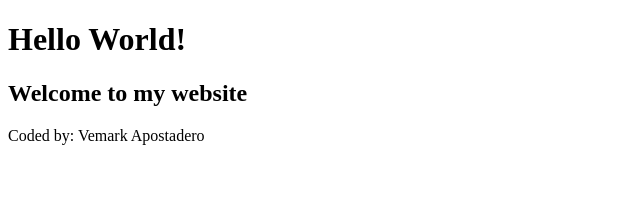
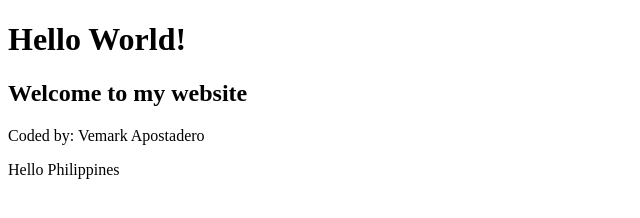
Before and after one commit to Vemark1101/sample_activity_1, a plain HTML site: page index.html in a window 1280 px wide. Shown: the whole page, without its empty margins (0-640 px from the left). Drawn offline with Linux system fonts and the light colour scheme.

Commit message:
Update index.html

```diff
--- a/index.html
+++ b/index.html
@@ -10,6 +10,7 @@
     <h1>Hello World!</h1>
     <h2>Welcome to my website</h2>
     <p>Coded by: Vemark Apostadero </p>
+    <p>Hello Philippines</p>
 
 </body>
 </html>
```
